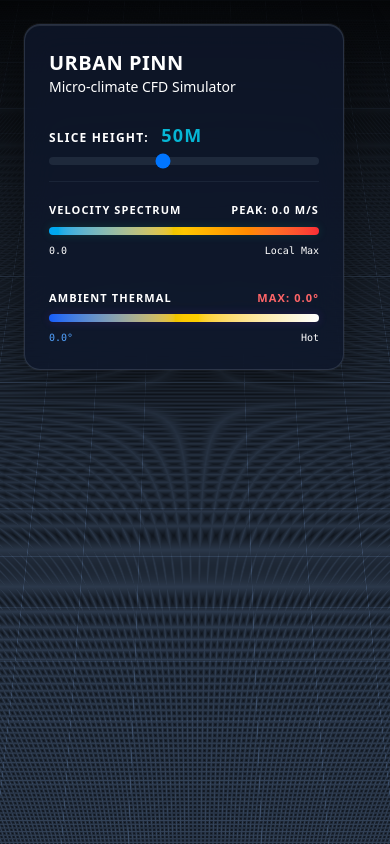
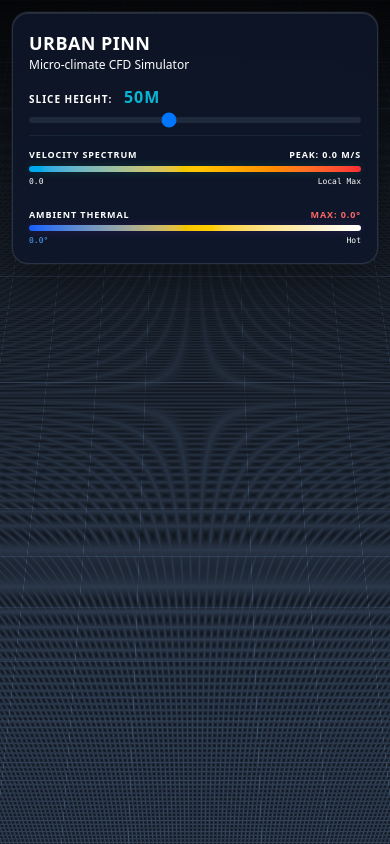
Before and after one commit to Sanidhyavijay24/UrbanPINN, a Next.js app in the folder frontend/: page / in a window 390 px wide. Built offline with nearby package versions, Linux system fonts and the light colour scheme; no server answers.

Commit message:
Optimize: Add responsive mobile styling for smaller screens

```diff
--- a/frontend/src/app/page.tsx
+++ b/frontend/src/app/page.tsx
@@ -62,16 +62,16 @@ export default function SimulationPage() {
     <main className="relative w-screen h-screen overflow-hidden bg-space-950">
       <Scene windData={windData} sliceHeight={sliceHeight} />
 
-      {/* Temporary basic HUD layout for testing */}
-      <div className="absolute top-6 left-6 glass-elevated p-6 w-80 z-10 flex flex-col gap-6 text-white">
+      {/* Responsive mobile scaling HUD layout */}
+      <div className="absolute top-3 left-3 md:top-6 md:left-6 glass-elevated p-4 md:p-6 w-[calc(100vw-24px)] md:w-80 z-10 flex flex-col gap-3 md:gap-6 text-white">
         <div>
-          <h1 className="text-xl font-bold font-sans tracking-wide">URBAN PINN</h1>
-          <p className="text-sm text-space-400">Micro-climate CFD Simulator</p>
+          <h1 className="text-lg md:text-xl font-bold font-sans tracking-wide">URBAN PINN</h1>
+          <p className="text-xs md:text-sm text-space-400">Micro-climate CFD Simulator</p>
         </div>
 
         <div className="flex flex-col gap-2">
-          <label className="text-xs uppercase tracking-widest text-space-300 font-bold">
-            Slice Height: <span className="text-velocity-60 text-lg ml-2">{sliceHeight}m</span>
+          <label className="text-[10px] md:text-xs uppercase tracking-widest text-space-300 font-bold">
+            Slice Height: <span className="text-velocity-60 text-base md:text-lg ml-2">{sliceHeight}m</span>
           </label>
             <input
               type="range"
@@ -80,30 +80,30 @@ export default function SimulationPage() {
               step="5"
               value={sliceHeight}
               onChange={(e) => setSliceHeight(parseInt(e.target.value))}
-              className="w-full h-2 bg-space-800 rounded-lg appearance-none cursor-pointer"
+              className="w-full h-1.5 md:h-2 bg-space-800 rounded-lg appearance-none cursor-pointer"
             />
 
             {/* Velocity Spectrum Legend */}
-            <div className="pt-5 mt-2 border-t border-space-800/80">
-              <div className="flex justify-between items-center text-[11px] font-bold text-space-400 uppercase tracking-widest mb-2">
+            <div className="pt-3 md:pt-5 mt-1 md:mt-2 border-t border-space-800/80">
+              <div className="flex justify-between items-center text-[9px] md:text-[11px] font-bold text-space-400 uppercase tracking-widest mb-1 md:mb-2">
                 <span>Velocity Spectrum</span>
                 <span>Peak: {peakGust.toFixed(1)} m/s</span>
               </div>
-              <div className="h-2 w-full rounded-full bg-gradient-to-r from-sky-500 via-emerald-400 via-yellow-400 to-red-500 shadow-[0_0_10px_rgba(16,185,129,0.2)]"></div>
-              <div className="flex justify-between text-[10px] text-space-500 font-mono mt-2">
+              <div className="h-1.5 md:h-2 w-full rounded-full bg-gradient-to-r from-sky-500 via-emerald-400 via-yellow-400 to-red-500 shadow-[0_0_10px_rgba(16,185,129,0.2)]"></div>
+              <div className="flex justify-between text-[8px] md:text-[10px] text-space-500 font-mono mt-1 md:mt-2">
                 <span>0.0</span>
                 <span>Local Max</span>
               </div>
             </div>
 
             {/* Thermal Temperature Legend */}
-            <div className="pt-4 mt-2">
-              <div className="flex justify-between items-center text-[11px] font-bold text-space-400 uppercase tracking-widest mb-2">
+            <div className="pt-2 md:pt-4 mt-1 md:mt-2">
+              <div className="flex justify-between items-center text-[9px] md:text-[11px] font-bold text-space-400 uppercase tracking-widest mb-1 md:mb-2">
                 <span>Ambient Thermal</span>
                 <span className="text-red-400">Max: {maxTemp !== -Infinity ? maxTemp.toFixed(1) : "0.0"}°</span>
               </div>
-              <div className="h-2 w-full rounded-full bg-gradient-to-r from-blue-600 via-purple-500 via-red-500 via-yellow-400 to-white shadow-[0_0_10px_rgba(138,43,226,0.2)]"></div>
-              <div className="flex justify-between text-[10px] text-space-500 font-mono mt-2">
+              <div className="h-1.5 md:h-2 w-full rounded-full bg-gradient-to-r from-blue-600 via-purple-500 via-red-500 via-yellow-400 to-white shadow-[0_0_10px_rgba(138,43,226,0.2)]"></div>
+              <div className="flex justify-between text-[8px] md:text-[10px] text-space-500 font-mono mt-1 md:mt-2">
                 <span className="text-blue-400">{minTemp !== Infinity ? minTemp.toFixed(1) : "0.0"}°</span>
                 <span>Hot</span>
               </div>
--- a/frontend/src/components/ui/MetricsHUD.tsx
+++ b/frontend/src/components/ui/MetricsHUD.tsx
@@ -33,25 +33,25 @@ export function MetricsHUD({ data }: MetricsHUDProps) {
   if (!stats) return null;
 
   return (
-    <div className="absolute bottom-6 left-6 glass-panel p-4 flex gap-6 text-white z-10 w-auto rounded-xl">
+    <div className="absolute bottom-3 left-3 md:bottom-6 md:left-6 glass-panel p-3 md:p-4 flex gap-2 md:gap-6 text-white z-10 w-[calc(100vw-24px)] md:w-auto rounded-xl justify-between md:justify-start">
       <div className="flex flex-col">
-        <span className="text-xs uppercase text-space-400 font-bold tracking-wider">Mean Velocity</span>
-        <span className="text-2xl font-mono text-velocity-40 font-bold">
-          {stats.meanV.toFixed(2)} <span className="text-sm text-space-400">m/s</span>
+        <span className="text-[10px] md:text-xs uppercase text-space-400 font-bold tracking-wider">Mean Velocity</span>
+        <span className="text-lg md:text-2xl font-mono text-velocity-40 font-bold">
+          {stats.meanV.toFixed(2)} <span className="text-[10px] md:text-sm text-space-400">m/s</span>
         </span>
       </div>
       <div className="w-px h-full bg-space-700"></div>
       <div className="flex flex-col">
-        <span className="text-xs uppercase text-space-400 font-bold tracking-wider">Peak Gusts</span>
-        <span className="text-2xl font-mono text-velocity-80 font-bold">
-           {stats.maxV.toFixed(2)} <span className="text-sm text-space-400">m/s</span>
+        <span className="text-[10px] md:text-xs uppercase text-space-400 font-bold tracking-wider">Peak Gusts</span>
+        <span className="text-lg md:text-2xl font-mono text-velocity-80 font-bold">
+           {stats.maxV.toFixed(2)} <span className="text-[10px] md:text-sm text-space-400">m/s</span>
         </span>
       </div>
       <div className="w-px h-full bg-space-700"></div>
       <div className="flex flex-col">
-        <span className="text-xs uppercase text-space-400 font-bold tracking-wider">Pressure Grad</span>
-        <span className="text-2xl font-mono text-rose-400 font-bold">
-           {stats.pressureGrad.toFixed(2)} <span className="text-sm text-space-400">Pa</span>
+        <span className="text-[10px] md:text-xs uppercase text-space-400 font-bold tracking-wider">Pressure Grad</span>
+        <span className="text-lg md:text-2xl font-mono text-rose-400 font-bold">
+           {stats.pressureGrad.toFixed(0)} <span className="text-[10px] md:text-sm text-space-400">Pa</span>
         </span>
       </div>
     </div>
```
